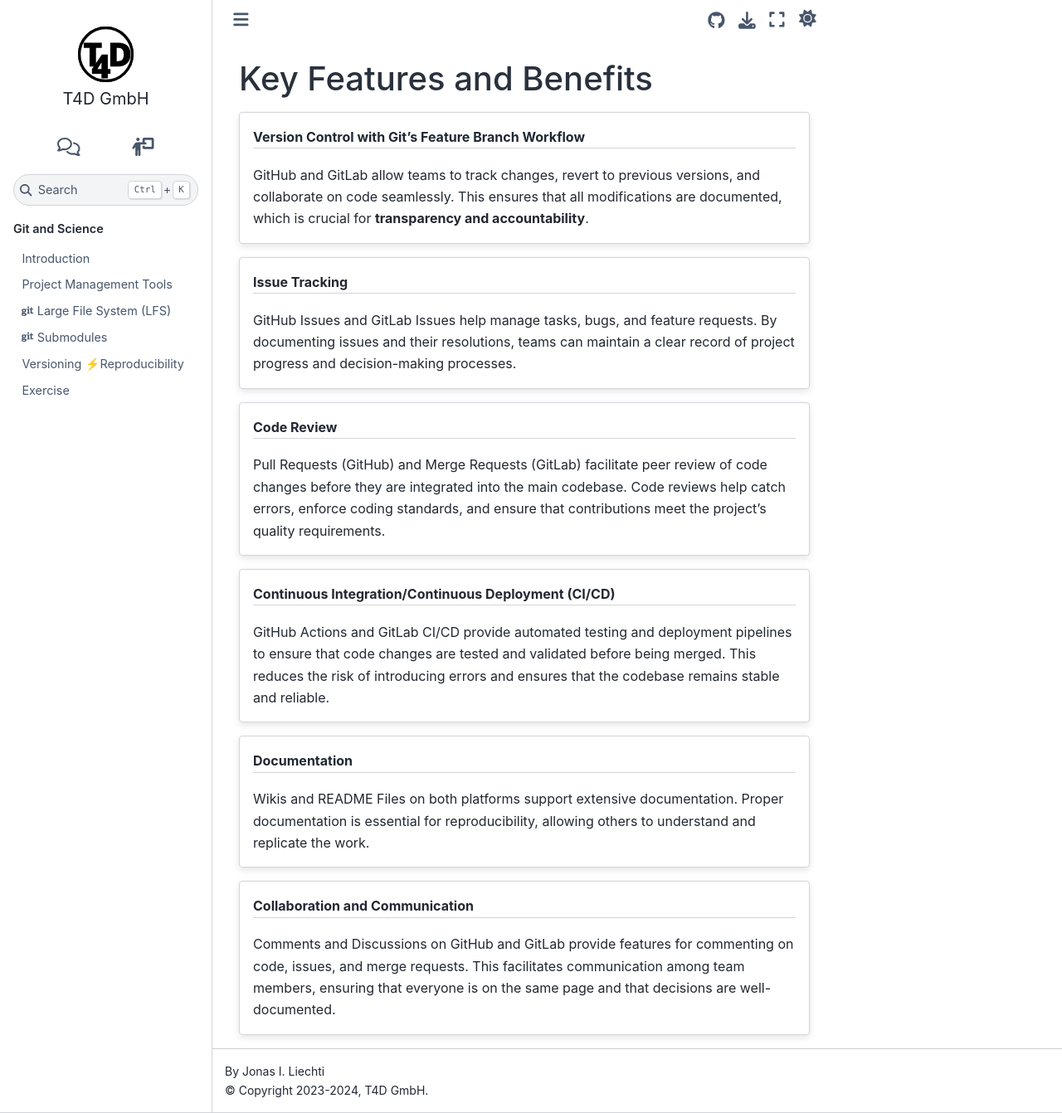
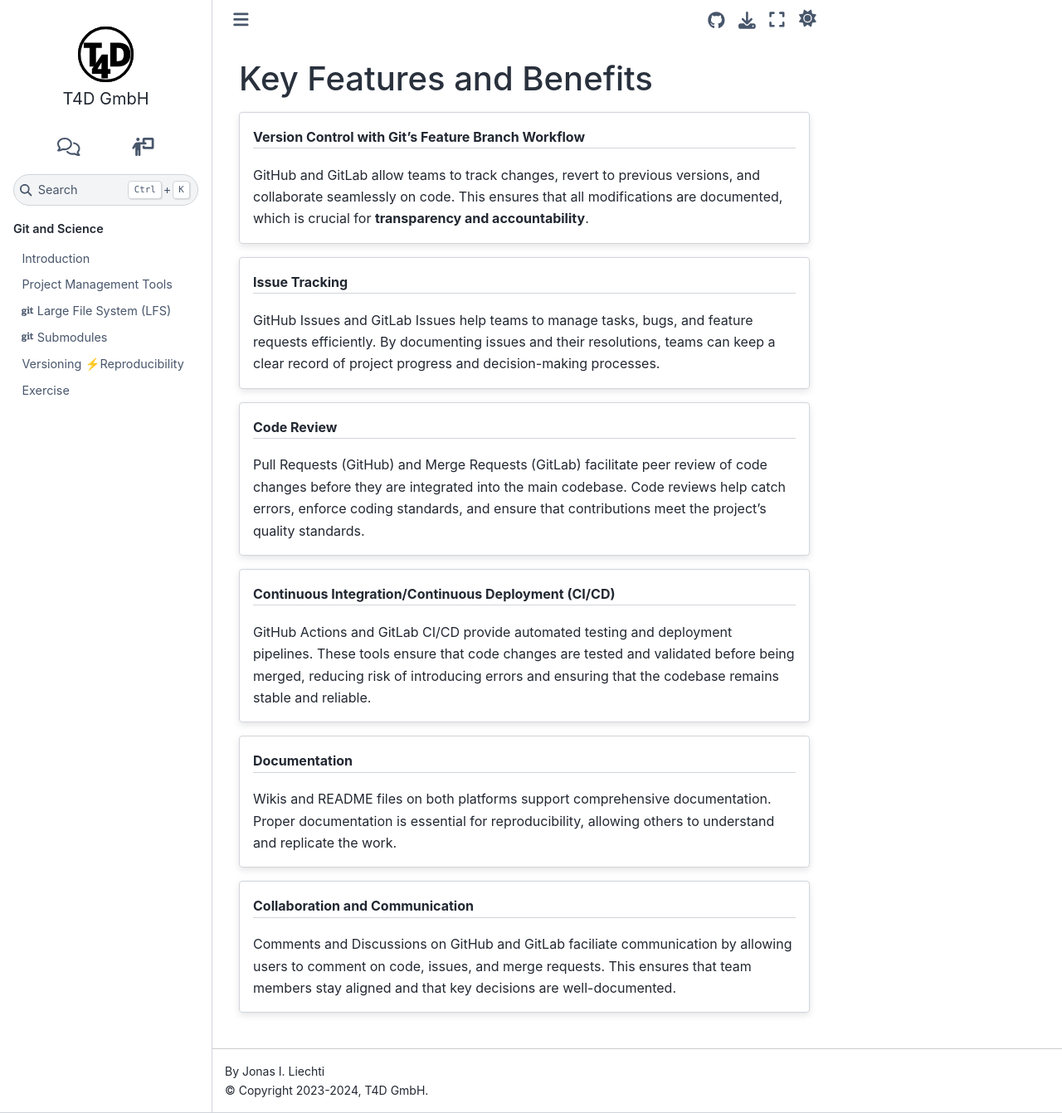
Before and after one commit to t4d-gmbh/git-and-science, a Sphinx documentation site: the page built from source/content/project_mgmt_tools/key_features_and_benefits.md, in a window 1280 px wide and 1342 px high. Shown: the whole window at 83% size. Built offline with Sphinx 7.4.7 and the Sphinx Book theme 1.1.4, drawn with Linux system fonts in a browser that asks for light colours; the version number could not be read and is left out.

Commit message:
Update key_features_and_benefits.md
Text revisions to improve readability and keep manuscript and slides style consistent

```diff
--- a/source/content/project_mgmt_tools/key_features_and_benefits.md
+++ b/source/content/project_mgmt_tools/key_features_and_benefits.md
@@ -2,54 +2,54 @@
 :::{card}
 ### Version Control with Git's Feature Branch Workflow
 {% if page %}
-GitHub and GitLab allow teams to track changes, revert to previous versions, and collaborate on code seamlessly.
+GitHub and GitLab allow teams to track changes, revert to previous versions, and collaborate seamlessly on code.
 This ensures that all modifications are documented, which is crucial for **transparency and accountability**.
 {% else %}
-Track changes, revert to previous versions, etc. crucial for **transparency and accountability**.
+Track changes, revert to previous versions, and seamless collaboration are crucial for **transparency and accountability**.
 {% endif %}
 :::
 
 :::{card}
 ### Issue Tracking
 {% if page %}
-GitHub Issues and GitLab Issues help manage tasks, bugs, and feature requests. By documenting issues and their resolutions, teams can maintain a clear record of project progress and decision-making processes.
+GitHub Issues and GitLab Issues help teams to manage tasks, bugs, and feature requests efficiently. By documenting issues and their resolutions, teams can keep a clear record of project progress and decision-making processes.
 {% else %}
-Maintain a clear record of project progress and decision-making processes.
+Efficiently manage tasks, bugs, and feature requests, while maintaining a clear record of project progress and decision-making.
 {% endif %}
 :::
 
 :::{card}
 ### Code Review
 {% if page %}
-Pull Requests (GitHub) and Merge Requests (GitLab) facilitate peer review of code changes before they are integrated into the main codebase. Code reviews help catch errors, enforce coding standards, and ensure that contributions meet the project’s quality requirements.
+Pull Requests (GitHub) and Merge Requests (GitLab) facilitate peer review of code changes before they are integrated into the main codebase. Code reviews help catch errors, enforce coding standards, and ensure that contributions meet the project’s quality standards.
 {% else %}
-Help catch errors, enforce coding standards, and ensure contributions meet quality requirements.
+Git tools help catch errors, enforce coding standards, and ensure contributions meet quality requirements.
 {% endif %}
 :::
 
 :::{card}
 ### Continuous Integration/Continuous Deployment (CI/CD)
 {% if page %}
-GitHub Actions and GitLab CI/CD provide automated testing and deployment pipelines to ensure that code changes are tested and validated before being merged. This reduces the risk of introducing errors and ensures that the codebase remains stable and reliable.
+GitHub Actions and GitLab CI/CD provide automated testing and deployment pipelines. These tools ensure that code changes are tested and validated before being merged, reducing risk of introducing errors and ensuring that the codebase remains stable and reliable.
 {% else %}
-Reduce risk of errors and ensure codebase stability.
+Automated testing and deployment pipelines reduce risk of errors and ensure codebase stability.
 {% endif %}
 :::
 
 :::{card}
 ### Documentation
 {% if page %}
-Wikis and README Files on both platforms support extensive documentation. Proper documentation is essential for reproducibility, allowing others to understand and replicate the work.
+Wikis and README files on both platforms support comprehensive documentation. Proper documentation is essential for reproducibility, allowing others to understand and replicate the work.
 {% else %}
-Essential for reproducibility, allowing others to understand and replicate the work.
+Comprehensive documentation is essential for reproducibility, allowing others to understand and replicate the work.
 {% endif %}
 :::
 
 :::{card}
 ### Collaboration and Communication
 {% if page %}
-Comments and Discussions on GitHub and GitLab provide features for commenting on code, issues, and merge requests. This facilitates communication among team members, ensuring that everyone is on the same page and that decisions are well-documented.
+Comments and Discussions on GitHub and GitLab faciliate communication by allowing users to comment on code, issues, and merge requests. This ensures that team members stay aligned and that key decisions are well-documented.
 {% else %}
-Facilitate communication among team members, ensuring everyone is on the same page and decisions are well-documented.
+Facilitate communication by enabling comments on code, issues, and merge requests, keeping team members aligned and ensuring key decisions are well documented.
 {% endif %}
 :::
```
